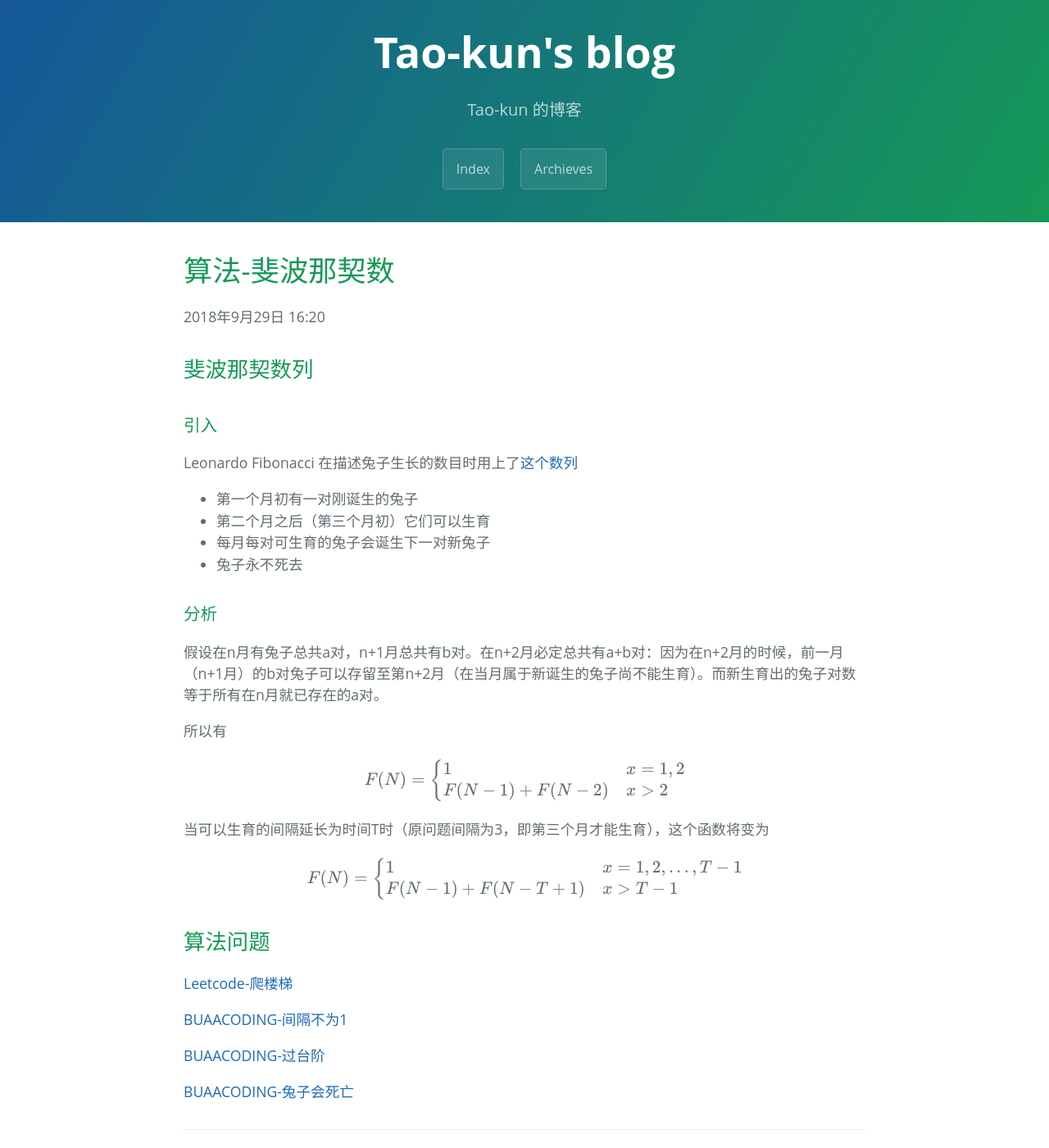
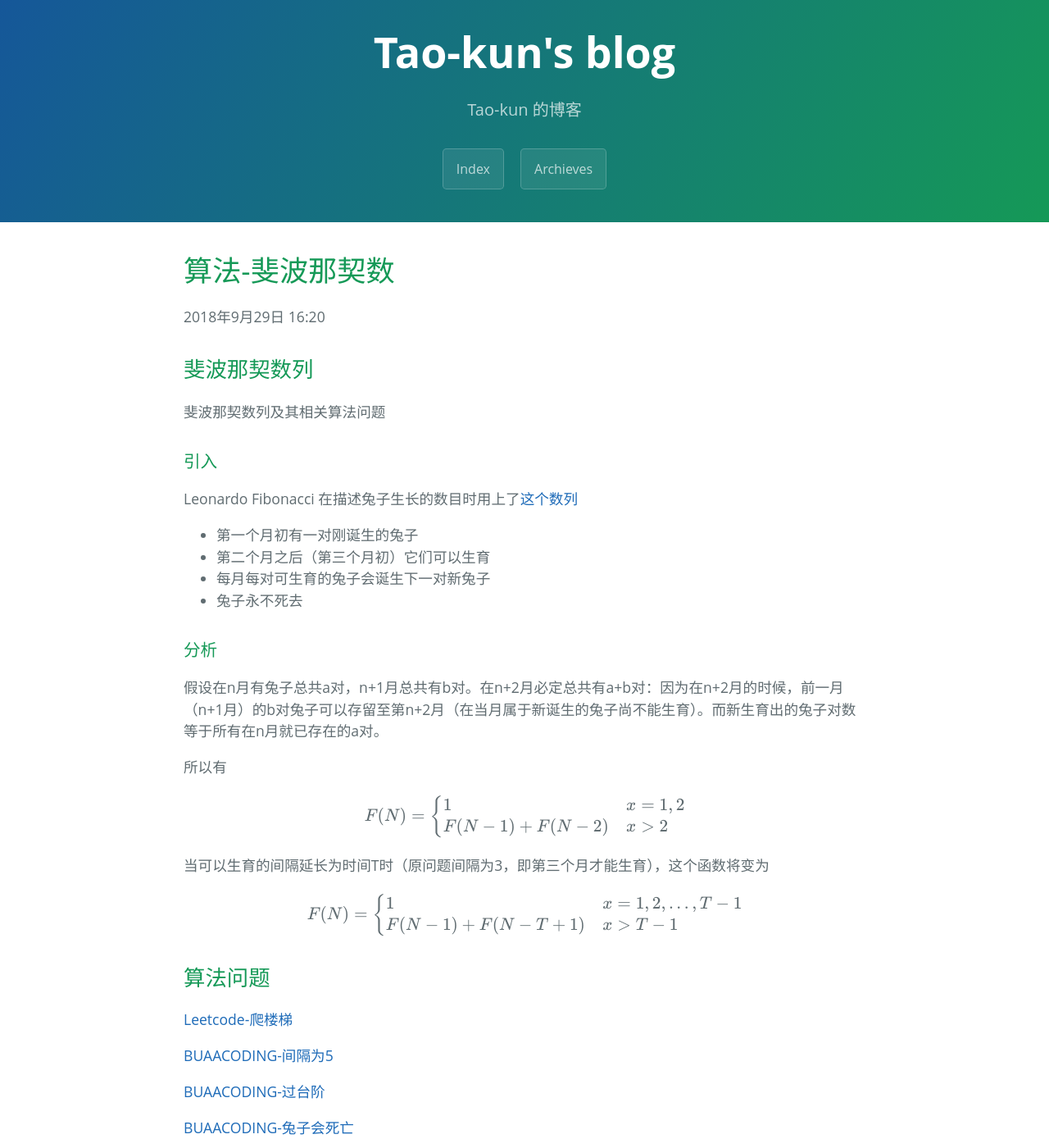
Before and after one commit to Tao-kun/Tao-kun.github.io, a Jekyll site: the page built from _posts/2018-09-29-fibonacci.markdown, in a window 1280 px wide and 1400 px high. Shown: the whole window at 82% size. Built offline with Jekyll 4.4.1, drawn with Linux system fonts in a browser that asks for light colours; some web fonts are replaced; formulas are drawn with MathJax 3.

```diff
--- a/_posts/2018-09-29-fibonacci.markdown
+++ b/_posts/2018-09-29-fibonacci.markdown
@@ -6,6 +6,8 @@ tags: [C++, Algorithm]
 ---
 
 ## 斐波那契数列
+
+斐波那契数列及其相关算法问题
 
 ### 引入
 
@@ -49,7 +51,7 @@ $$
 
 [Leetcode-爬楼梯](https://leetcode.com/problems/climbing-stairs/)
 
-[BUAACODING-间隔不为1](https://buaacoding.cn/problem/1442/index)
+[BUAACODING-间隔为5](https://buaacoding.cn/problem/1442/index)
 
 [BUAACODING-过台阶](https://buaacoding.cn/problem/860/index)
 
```
Also changed, not shown: save_docs/2017-10-12-optimization-note-C1S1.markdown (renamed from _posts/2017-10-12-optimization-note-C1S1.markdown), save_docs/2017-10-12-optimization-note-C1S2.markdown (renamed from _posts/2017-10-12-optimization-note-C1S2.markdown), save_docs/2017-10-12-optimization-note-C1S3.markdown (renamed from _posts/2017-10-12-optimization-note-C1S3.markdown), save_docs/2017-10-12-optimization-note-C1S4.markdown (renamed from _posts/2017-10-12-optimization-note-C1S4.markdown), save_docs/2017-10-12-optimization-note-C1S5.markdown (renamed from _posts/2017-10-12-optimization-note-C1S5.markdown), save_docs/2017-10-12-optimization-note-C1S6.markdown (renamed from _posts/2017-10-12-optimization-note-C1S6.markdown).
